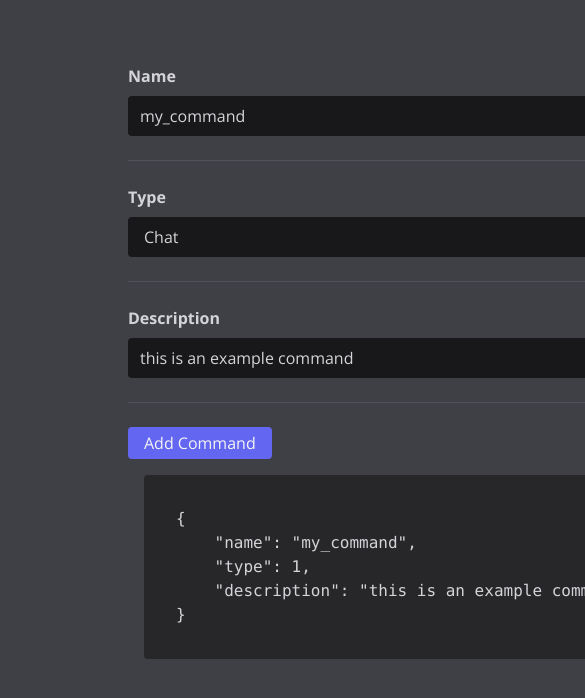
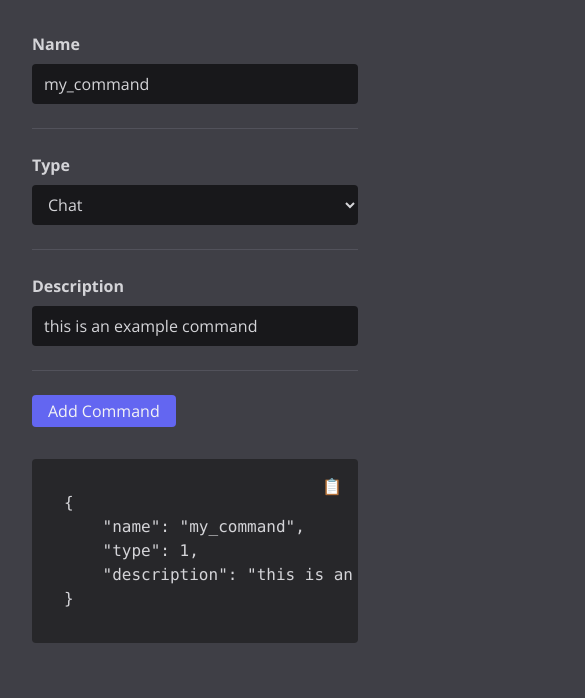
Before and after one commit to ssouthcity/discord-command-builder, a Next.js app: page / in a window 390 px wide. Shown: the top 698 px of the page, 585 px wide, since content can reach past the window. Built offline with nearby package versions, Linux system fonts and the light colour scheme.

Commit message:
mobile ui and metadata (#8)

```diff
--- a/app/layout.tsx
+++ b/app/layout.tsx
@@ -7,8 +7,8 @@ import "./globals.css";
 const inter = Open_Sans({ subsets: ["latin"] });
 
 export const metadata: Metadata = {
-  title: "Create Next App",
-  description: "Generated by create next app",
+  title: "Discord Command Visualizer",
+  description: "Website for interactively and visually building your Discord application commands",
 };
 
 export default function RootLayout({
@@ -18,7 +18,7 @@ export default function RootLayout({
 }>) {
   return (
     <html lang="en">
-      <body className={inter.className + " bg-zinc-700 text-zinc-100 px-32 py-16"}>{children}</body>
+      <body className={inter.className + " bg-zinc-700 text-zinc-100 p-8"}>{children}</body>
       <SpeedInsights />
       <Analytics />
     </html>
--- a/app/page.tsx
+++ b/app/page.tsx
@@ -5,11 +5,11 @@ import { CommandsJSONPreview } from "./json-output";
 
 export default function Home() {
   return (
-    <main className="flex flex-auto flex-wrap">
-      <div className="flex-1" style={{ minWidth: "60ch" }}>
+    <main className="flex flex-auto flex-wrap justify-around gap-8">
+      <div className="w-full" style={{ maxWidth: "60ch" }}>
         <CommandEditor />
       </div>
-      <div className="flex-1" style={{ minWidth: "60ch" }}>
+      <div className="w-full" style={{ maxWidth: "60ch" }}>
         <CommandsJSONPreview />
       </div>
     </main>
--- a/components/code.tsx
+++ b/components/code.tsx
@@ -14,7 +14,7 @@ export function Code(props: React.PropsWithChildren) {
   }
 
   return (
-    <pre className="bg-zinc-800 text-zinc-300 p-8 m-4 rounded relative">
+    <pre className="bg-zinc-800 text-zinc-300 p-8 rounded overflow-hidden relative">
       <button onClick={copyToClipboard} className="absolute top-4 right-4">
         {copyStatus} 📋
       </button>
```
